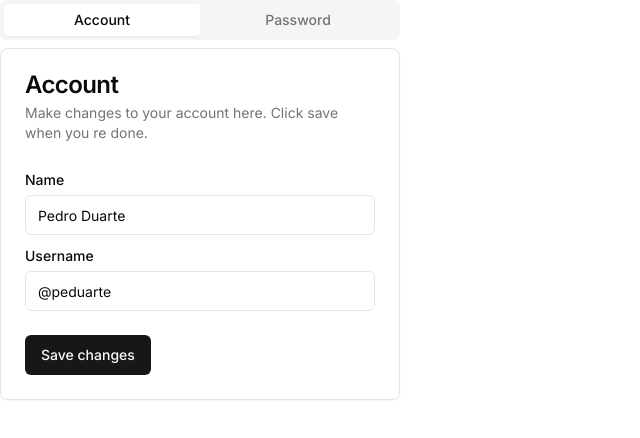
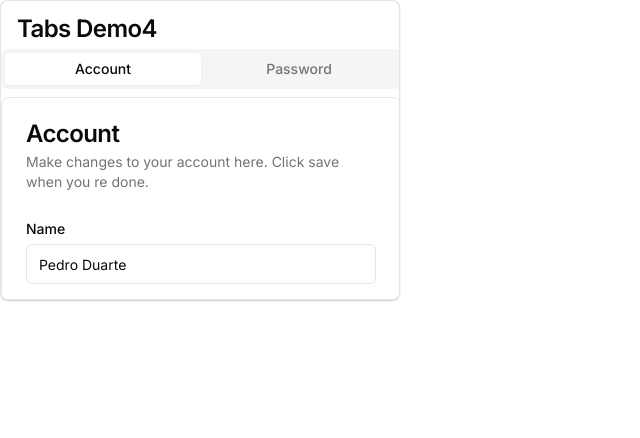
Before and after one commit to inaridiy/contract-tester, a Next.js app: page / in a window 1280 px wide. Shown: the top 438 px of the page, without its empty margins (0-640 px from the left). Built offline with nearby package versions, Linux system fonts and the light colour scheme.

Commit message:
動く、動くぞ！

```diff
--- a/src/app/page.tsx
+++ b/src/app/page.tsx
@@ -1,7 +1,26 @@
-import Image from "next/image";
-
 import { TabsDemo } from "@/components/component";
+import { WindowApplication } from "@/components/window/window-application";
+import { WindowContainer } from "@/components/window/window-container";
 
 export default function Home() {
-  return <TabsDemo />;
+  return (
+    <>
+      <WindowContainer className="h-[100svh] w-full">
+        <WindowApplication windowKey="demo-tab" name="Tabs Demo">
+          <TabsDemo />
+        </WindowApplication>
+        <WindowApplication windowKey="demo-tab2" name="Tabs Demo2">
+          <TabsDemo />
+        </WindowApplication>
+
+        <WindowApplication windowKey="demo-tab3" name="Tabs Demo3">
+          <TabsDemo />
+        </WindowApplication>
+
+        <WindowApplication windowKey="demo-tab4" name="Tabs Demo4">
+          <TabsDemo />
+        </WindowApplication>
+      </WindowContainer>
+    </>
+  );
 }
--- /dev/null
+++ b/src/components/window/utils.ts
@@ -0,0 +1,19 @@
+export const getDivPosition = (div: HTMLDivElement) => {
+  const width = div.offsetWidth;
+  const height = div.offsetHeight;
+  const { left, top } = div.getBoundingClientRect();
+  return { width, height, left, top };
+};
+
+export const listenDivPosition = (
+  div: HTMLDivElement,
+  callback: (position: { width: number; height: number; left: number; top: number }) => void,
+) => {
+  const observer = new ResizeObserver(() => {
+    callback(getDivPosition(div));
+  });
+  observer.observe(div);
+  return () => {
+    observer.disconnect();
+  };
+};
--- a/src/components/window/window-application.tsx
+++ b/src/components/window/window-application.tsx
@@ -1,5 +1,90 @@
+"use client";
+
+import { useCallback, useEffect, useMemo } from "react";
+
+import { cn } from "@/lib/utils";
+
+import { Card, CardTitle } from "../ui/card";
+
 import { useWindowStore } from "./window-store";
 
-export const WindowApplication = () => {
-  return <div></div>;
+export interface WindowApplicationProps {
+  windowKey: string;
+  name?: string;
+  zIndex?: number;
+  className?: string;
+  children?: React.ReactNode;
+}
+
+export const WindowApplication: React.FC<WindowApplicationProps> = ({
+  windowKey: key,
+  name,
+  className,
+  children,
+}) => {
+  const container = useWindowStore((state) => state.container);
+  const position = useWindowStore((state) => state.windows[key]);
+  const toTopWindow = useWindowStore((state) => state.toTopWindow);
+  const updateWindow = useWindowStore((state) => state.updateWindow);
+  const closeWindow = useWindowStore((state) => state.closeWindow);
+
+  const style = useMemo(
+    () =>
+      position && container
+        ? {
+            top: position.top,
+            left: position.left,
+            width: position.width,
+            height: position.height,
+            zIndex: position.zIndex,
+          }
+        : {
+            display: "none",
+          },
+    [position, container],
+  );
+
+  const handleMouseDown = useCallback(
+    (e: React.MouseEvent<HTMLDivElement, MouseEvent>) => {
+      if (!position || !container) return;
+      e.preventDefault();
+      e.stopPropagation();
+      const { clientX, clientY } = e;
+      const { left, top } = position;
+      toTopWindow(key);
+
+      const handleMouseMove = (e: MouseEvent) => {
+        const { clientX: x, clientY: y } = e;
+        const newTop = Math.max(0, Math.min(container.height - position.height, top + y - clientY));
+        const newLeft = Math.max(0, Math.min(container.width - position.width, left + x - clientX));
+        updateWindow(key, { ...position, top: newTop, left: newLeft });
+        toTopWindow(key);
+      };
+      const handleMouseUp = () => {
+        window.removeEventListener("mousemove", handleMouseMove);
+        window.removeEventListener("mouseup", handleMouseUp);
+      };
+      window.addEventListener("mousemove", handleMouseMove);
+      window.addEventListener("mouseup", handleMouseUp);
+    },
+    [key, position, container, updateWindow, toTopWindow],
+  );
+
+  useEffect(() => {
+    updateWindow(key, { left: 0, top: 0, width: 400, height: 300, zIndex: 0 });
+    return () => closeWindow(key);
+  }, [key, closeWindow, updateWindow]);
+
+  return (
+    <Card
+      style={style}
+      className={cn("absolute overflow-hidden flex flex-col", className)}
+      onFocus={() => toTopWindow(key)}
+    >
+      <div className="flex h-12 w-full cursor-grab p-4" onMouseDown={handleMouseDown}>
+        <CardTitle className="select-none">{name}</CardTitle>
+      </div>
+      <div className="max-w-full flex-1 overflow-y-auto overflow-x-hidden">{children}</div>
+    </Card>
+  );
 };
--- a/src/components/window/window-container.tsx
+++ b/src/components/window/window-container.tsx
@@ -1,5 +1,33 @@
+"use client";
+
+import { useEffect, useRef } from "react";
+
+import { cn } from "@/lib/utils";
+
+import { listenDivPosition } from "./utils";
 import { useWindowStore } from "./window-store";
 
-const WindowContainer = () => {
-  return <div className="flex w-1 items-center"></div>;
+export interface WindowContainerProps {
+  className?: string;
+  children?: React.ReactNode;
+}
+
+export const WindowContainer: React.FC<WindowContainerProps> = ({ className, children }) => {
+  const ref = useRef<HTMLDivElement>(null);
+  const setContainer = useWindowStore((state) => state.setContainer);
+
+  useEffect(() => {
+    if (!ref.current) return;
+    const clean = listenDivPosition(ref.current, (position) => {
+      setContainer(position);
+    });
+
+    return () => clean();
+  }, [ref, setContainer]);
+
+  return (
+    <div className={cn("relative overflow-hidden", className)} ref={ref}>
+      {children}
+    </div>
+  );
 };
--- a/src/components/window/window-store.ts
+++ b/src/components/window/window-store.ts
@@ -21,6 +21,7 @@ export interface WindowStoreState {
 
 export interface WindowStoreActions {
   setContainer: (container: WindowStoreState["container"]) => void;
+  toTopWindow: (id: string) => void;
   updateWindow: (id: string, window: WindowStoreState["windows"][string]) => void;
   closeWindow: (id: string) => void;
 }
@@ -29,6 +30,15 @@ export const useWindowStore = create<WindowStoreState & WindowStoreActions>((set
   container: null,
   windows: {},
   setContainer: (container) => set((state) => ({ ...state, container })),
+  toTopWindow: (id) =>
+    set((state) => {
+      const window = state.windows[id];
+      if (!window) return { ...state };
+      const newWindow = { ...window };
+      const maxZIndex = Math.max(0, ...Object.values(state.windows).map((window) => window.zIndex));
+      if (window.zIndex <= maxZIndex) newWindow.zIndex = maxZIndex + 1;
+      return { ...state, windows: { ...state.windows, [id]: newWindow } };
+    }),
   updateWindow: (id, window) =>
     set((state) => ({ ...state, windows: { ...state.windows, [id]: window } })),
   closeWindow: (id) =>
```
